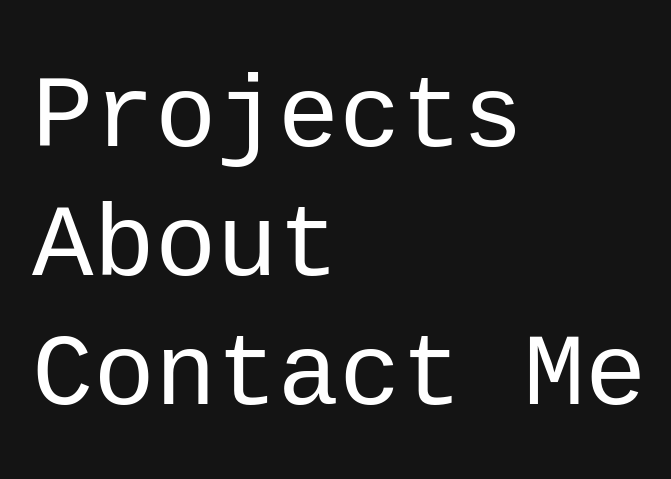
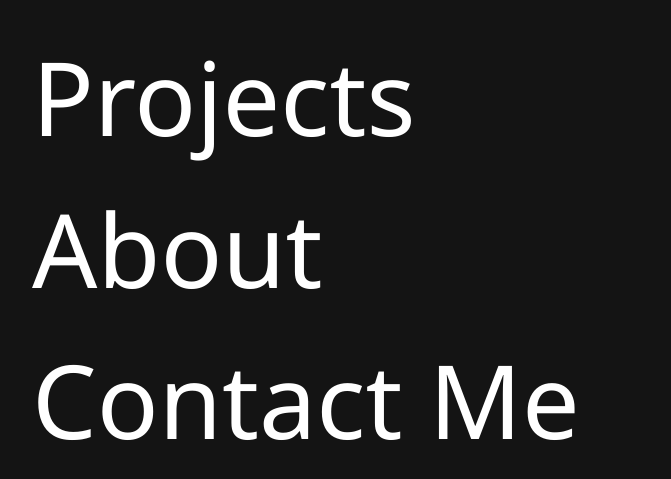
Before and after one commit to Angel-L-Vazquez/Angel-L-Vazquez.github.io, a plain HTML site: page index.html in a window 1280 px wide. Shown: the part 152-631 px from the top of the page, without its empty margins (224-895 px from the left). Drawn offline with Linux system fonts and the light colour scheme.

Commit message:
Modifed Index.html,and style.css to include Noto Font.

```diff
--- a/index.html
+++ b/index.html
@@ -2,7 +2,9 @@
 <html>
 <head>
     <link rel="stylesheet" href="style.css">
-
+    <link rel="preconnect" href="https://fonts.googleapis.com">
+<link rel="preconnect" href="https://fonts.gstatic.com" crossorigin>
+<link href="https://fonts.googleapis.com/css2?family=Noto+Sans&display=swap" rel="stylesheet">
 </head>
 <div id="menu">
     <div id="menu-items">
--- a/style.css
+++ b/style.css
@@ -1,4 +1,7 @@
+
+
 body {
+    font-family: 'Noto Sans', sans-serif;
     background-color: rgb(20, 20, 20);
     margin: 0px;
 }
@@ -10,8 +13,7 @@ body {
 .menu-item {
     color: white;
     font-size: clamp(3rem, 8vw, 8rem);
-    font-family: 'Courier New', Courier, monospace;
-    display: block;
+    font-family: 'Noto Sans', sans-serif;    display: block;
     text-decoration: none;
     padding: clamp(0.25rem, 0.5vw, 1rem) 0rem;
 }
```
